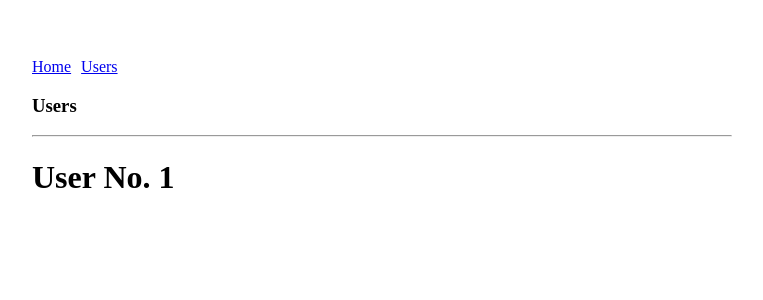
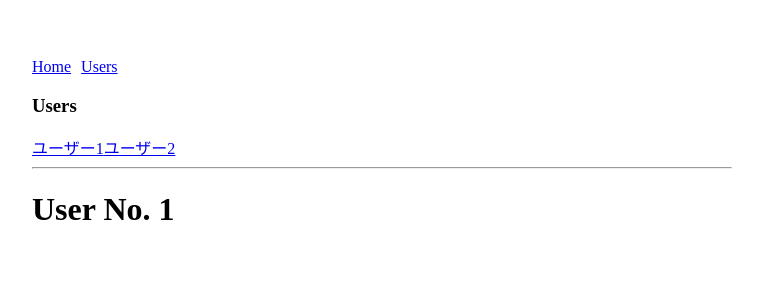
Before and after one commit to TT-35-19/vue_part4, a Vue app in the folder vue_part4/: page /users/1 in a window 1280 px wide. Shown: the top 300 px of the page, without its empty margins (258-1021 px from the left). Built offline with nearby package versions, Linux system fonts and the light colour scheme.

Commit message:
ライフサイクルフックを確認

```diff
--- a/vue_part4/src/views/Users.vue
+++ b/vue_part4/src/views/Users.vue
@@ -1,7 +1,20 @@
 <template>
 	<div>
 		<h3>Users</h3>
+		<router-link to="/users/1">ユーザー1</router-link>
+		<router-link to="/users/2">ユーザー2</router-link>
 		<hr>
 		<h1>User No. {{ $route.params.id }}</h1>
 	</div>
 </template>
+
+<script>
+export default {
+	watch: {
+		$route(to, from) {
+			console.log(to);
+			console.log(from);
+		}
+	}
+}
+</script>
```
